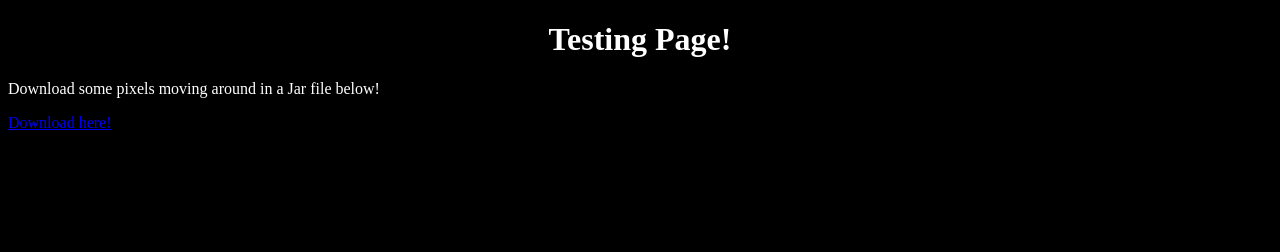
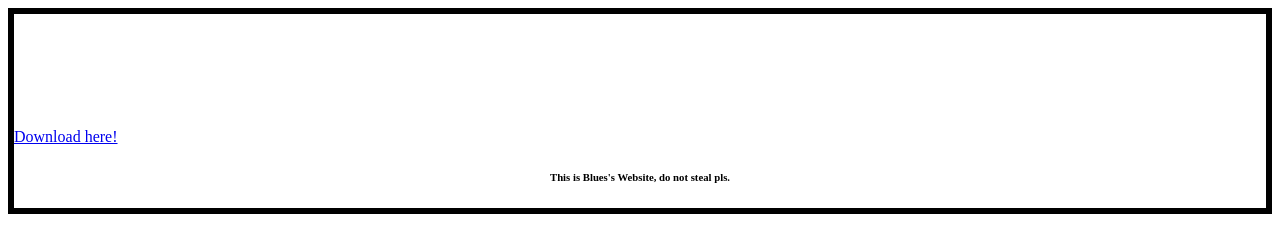
Before and after one commit to Blues-Prototype/Blues-Prototype.github.io, a plain HTML site: page index.html in a window 1280 px wide. Drawn offline with Linux system fonts and the light colour scheme.

Commit message:
tweaks, testing if things work

```diff
--- a/main.css
+++ b/main.css
@@ -1,5 +1,6 @@
 body {
-	background-color: black;
+	border-style:solid;
+	border-width: 6px;
 }
 
 p {
```
